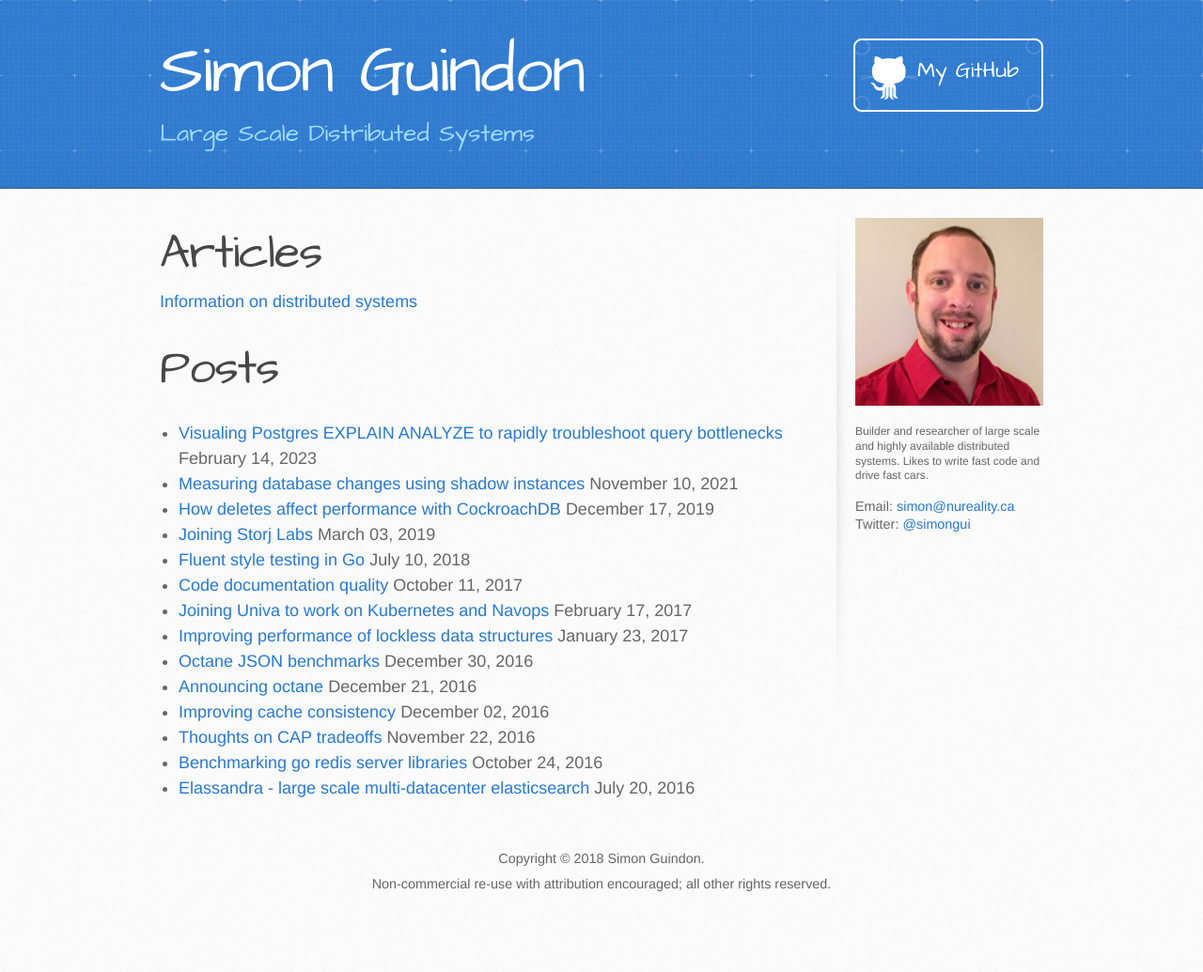
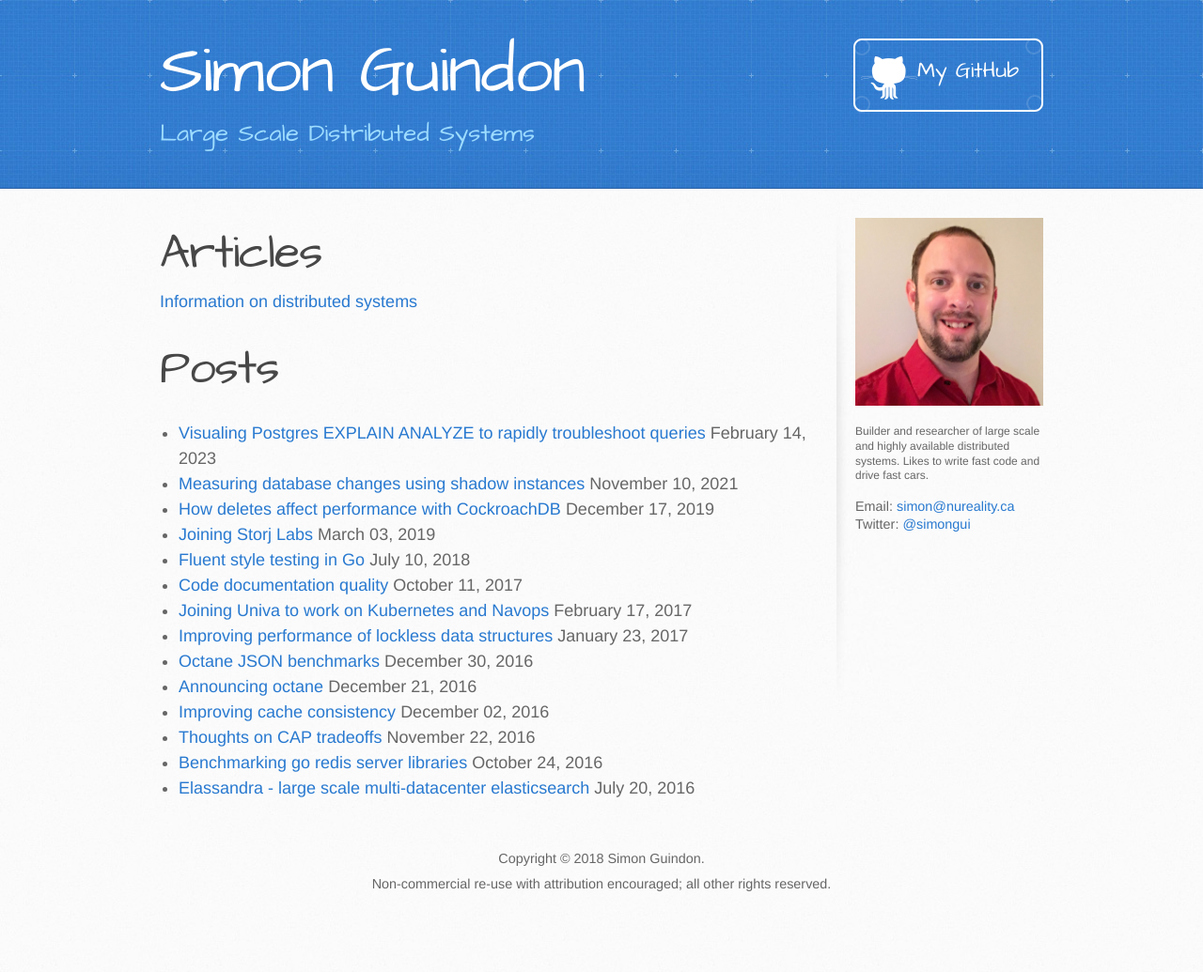
Before and after one commit to simongui/simongui.github.io, a Jekyll site: the page built from drafts.md, in a window 1280 px wide. Shown: the whole page at 94% size. Built offline with Jekyll 4.4.1, drawn with Linux system fonts in a browser that asks for light colours.

Commit message:
Update 2023-02-14-visualizing-postgres-explain-analyze.markdown

```diff
--- a/_posts/2023-02-14-visualizing-postgres-explain-analyze.markdown
+++ b/_posts/2023-02-14-visualizing-postgres-explain-analyze.markdown
@@ -1,6 +1,6 @@
 ---
 layout: post
-title: Visualing Postgres EXPLAIN ANALYZE to rapidly troubleshoot query bottlenecks
+title: Visualing Postgres EXPLAIN ANALYZE to rapidly troubleshoot queries
 draft: true
 ---
 I work with a lot of database types and while I love my terminal, at times I find visualizations can make things clearer faster especially when I sometimes don't remember all the details involved. I was working with an extremely large query in a Postgres database and I decided to hunt for any visualization tools that might exist to help me understand this problematic query much faster.
```
